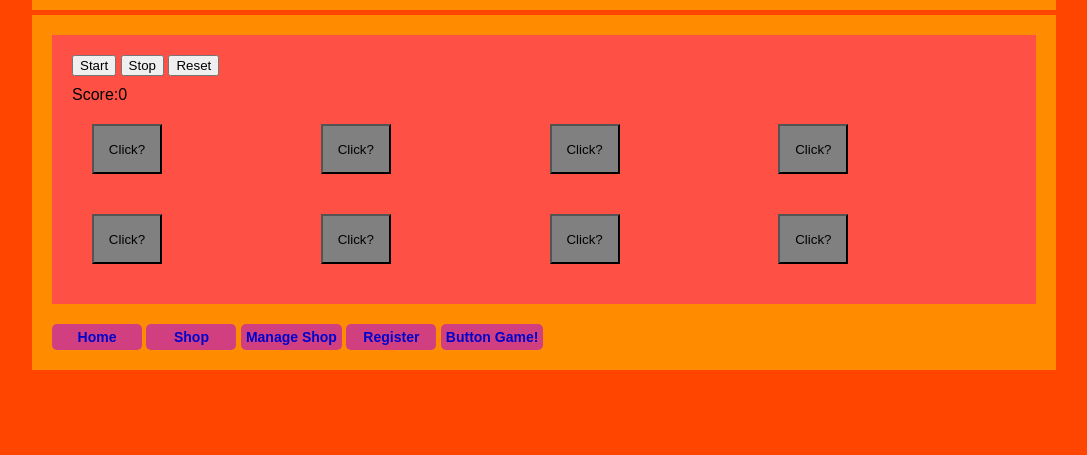
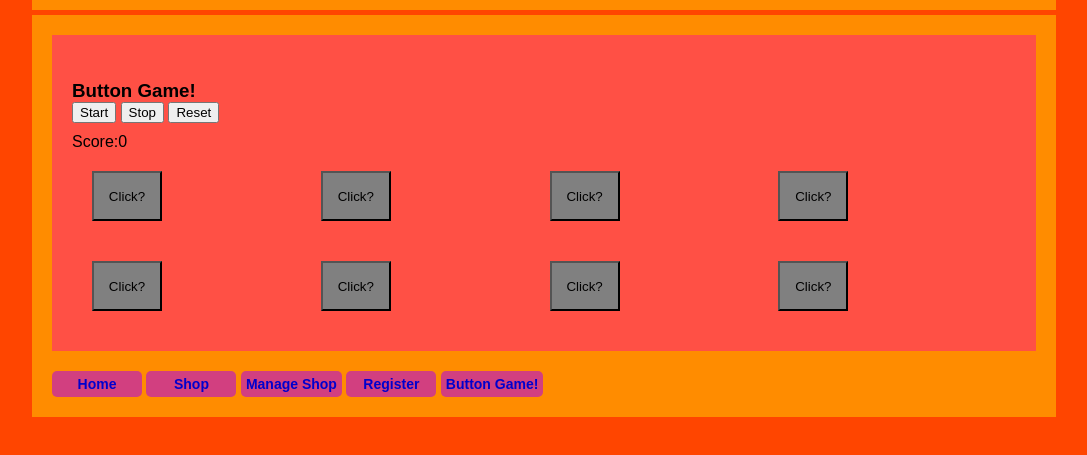
Before and after one commit to TheBlueGem/SPA-Neo-Neopets, a plain HTML site: page index.html at #/games/simple-button-game in a window 1280 px wide. Shown: the part 55-510 px from the top of the page, without its empty margins (96-1183 px from the left). Drawn offline with nearby package versions, Linux system fonts and the light colour scheme; some packages are replaced by stand-ins of ours.

Commit message:
Gave button game a h3

```diff
--- a/games/simple-button-game/simple-button-game.html
+++ b/games/simple-button-game/simple-button-game.html
@@ -1,4 +1,5 @@
 <div id="simple-button-game">
+    <h3>Button Game!</h3>
     <div class="options">
         <button class="options-button" ng-click="startGame()">Start</button>
         <button class="options-button" ng-click="stopGame()">Stop</button>
```
